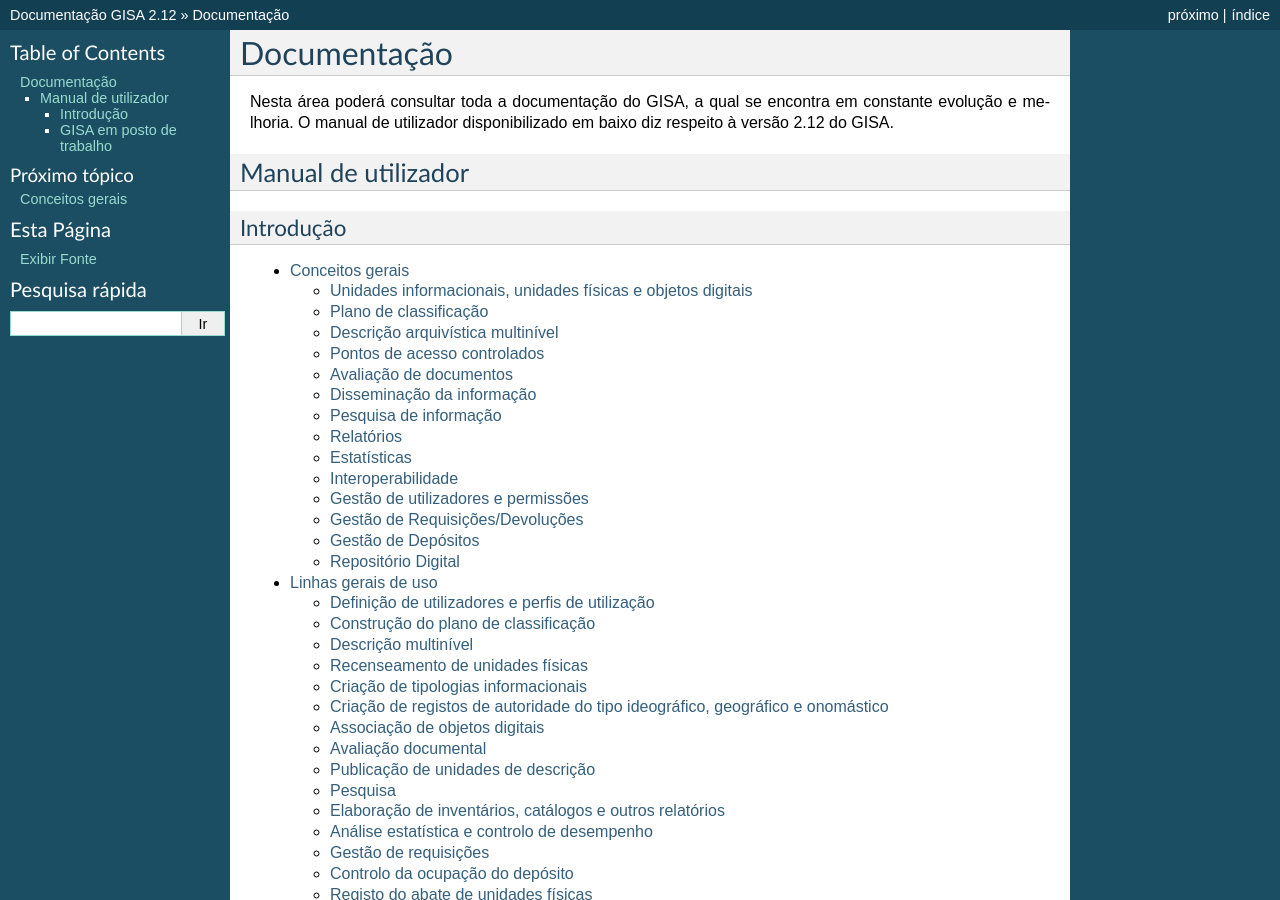
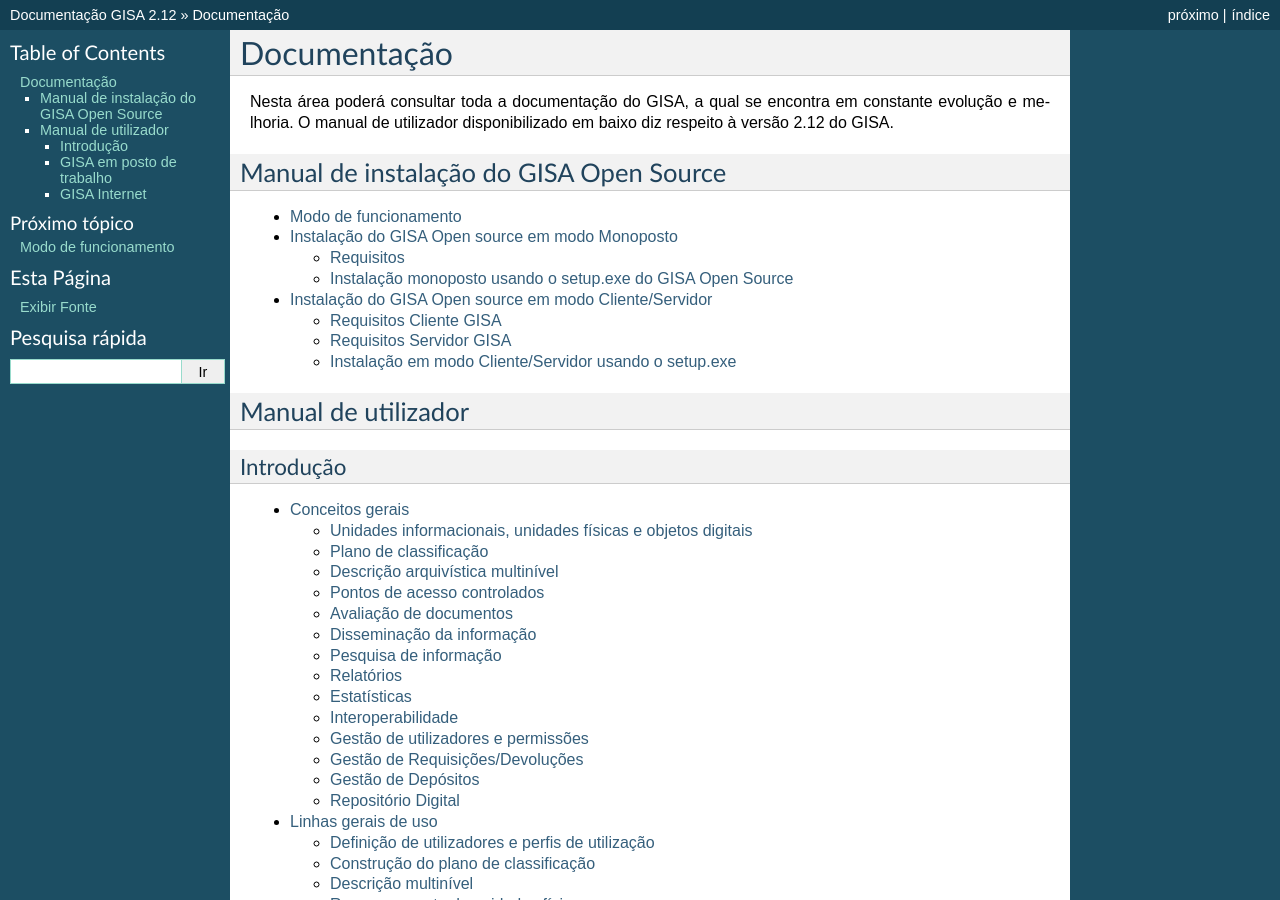
Before and after one commit to ParadigmaXis/gisa, a Sphinx documentation site: the page built from docs/index.rst, in a window 1280 px wide and 900 px high. Built offline with Sphinx 7.4.7, drawn with Linux system fonts in a browser that asks for light colours.

Commit message:
Update index.rst
"Manual de instalação" added to the documentation.

```diff
--- a/docs/index.rst
+++ b/docs/index.rst
@@ -7,6 +7,18 @@
 ============
 
 Nesta área poderá consultar toda a documentação do GISA, a qual se encontra em constante evolução e melhoria. O manual de utilizador disponibilizado em baixo diz respeito à versão 2.12 do GISA.
+
+
+Manual de instalação do GISA Open Source
+--------------------
+
+.. toctree::
+   :maxdepth: 2
+
+   modo_funcionamento
+   instalacao_monoposto
+   instalacao_cliente_servidor
+
 
 Manual de utilizador
 --------------------
@@ -48,4 +60,11 @@
    permissoes_od
    imagens_ilustracao
    destaques
+
+GISA Internet
++++++++++++++++++++++++++
+
+.. toctree::
+   :maxdepth: 2
+
    pesquisa_web
```
